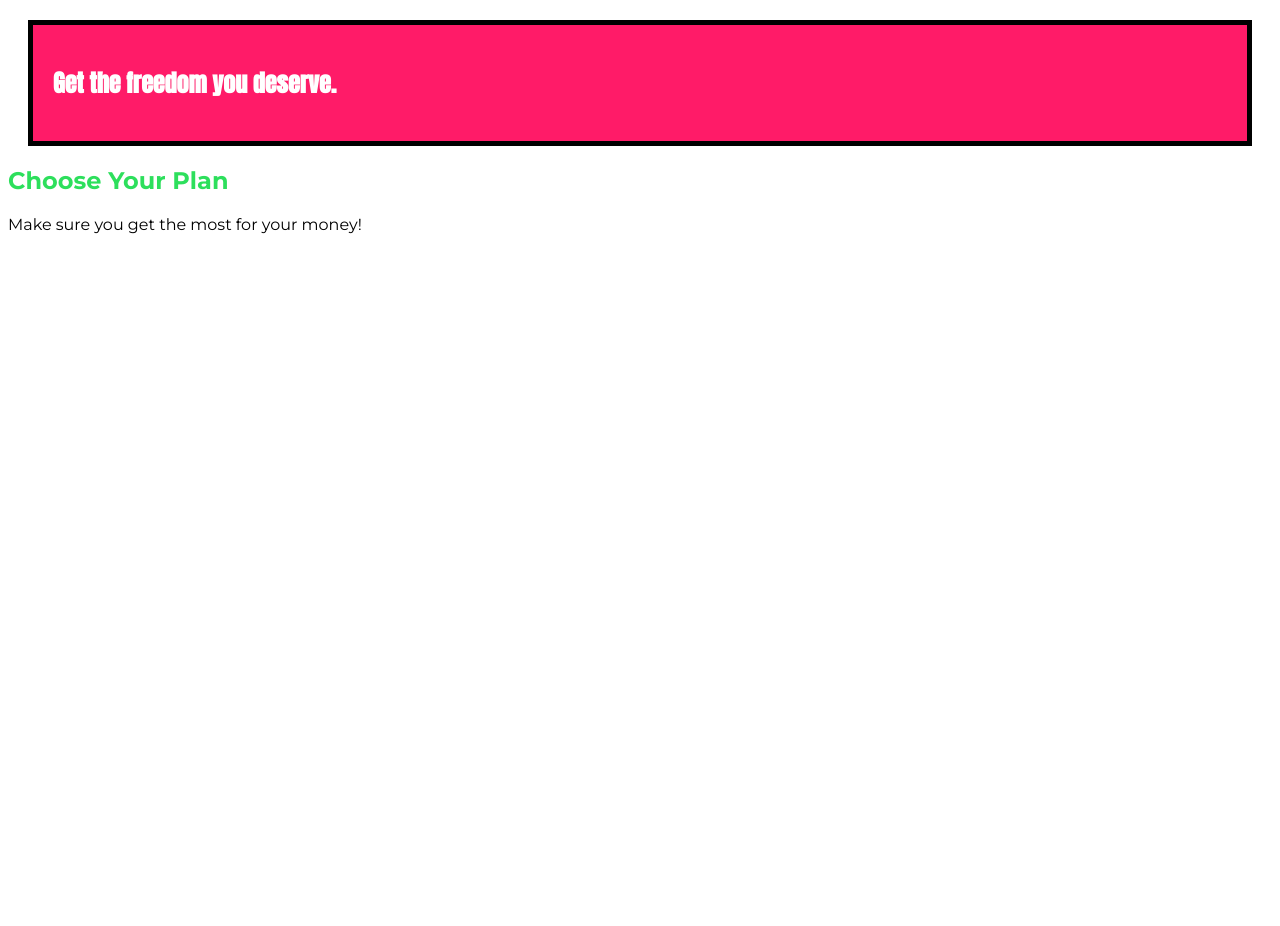
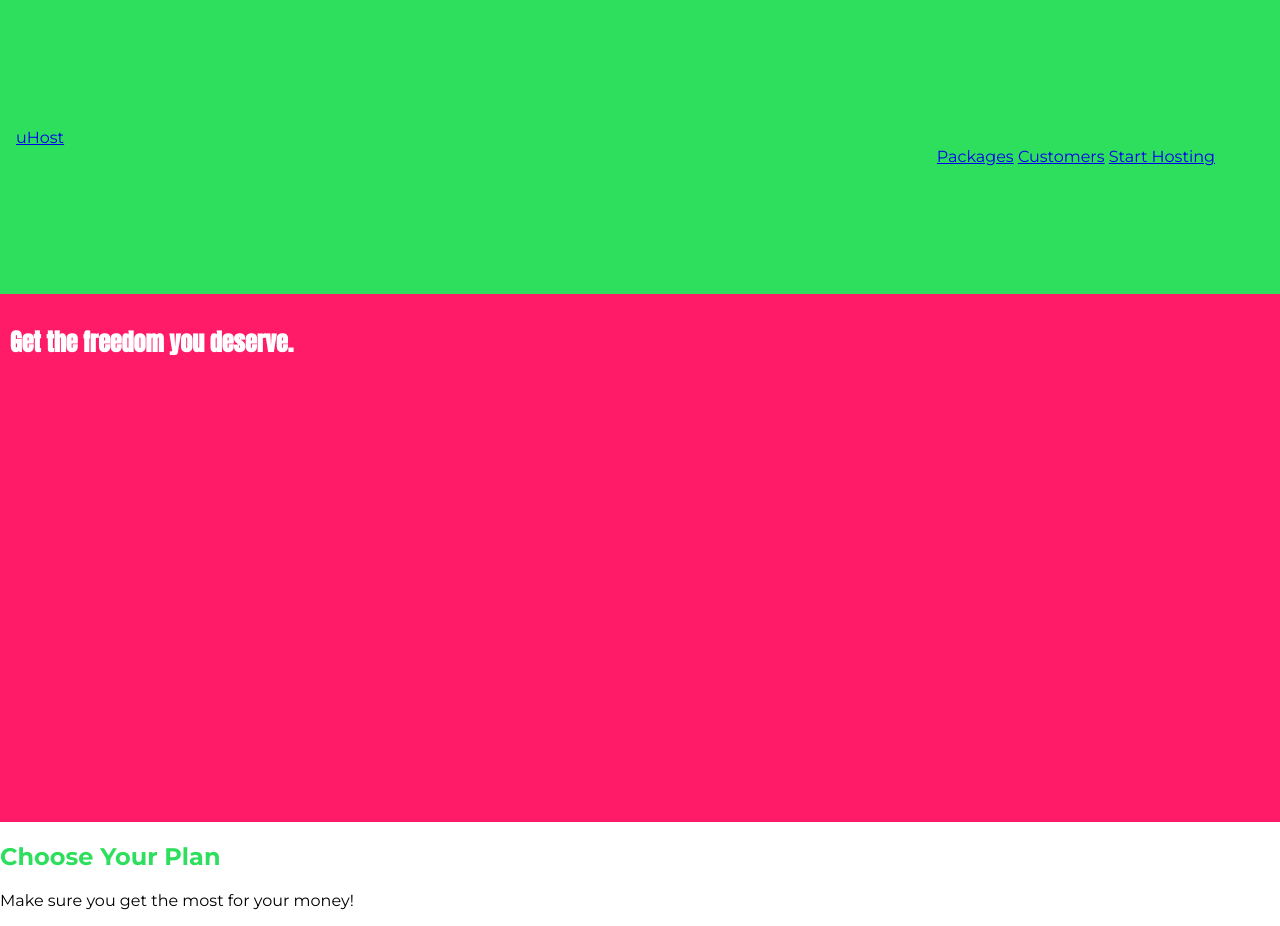
Before and after one commit to cucumberslice/css-boot-camp, a plain HTML site: page basics-01-understanding-the-course-project-starting-code/index.html in a window 1280 px wide. Before the commit the page ends 800 px from the top, so only its background shows below. Drawn offline with Linux system fonts and the light colour scheme.

Commit message:
css box model

```diff
--- a/basics-01-understanding-the-course-project-starting-code/index.html
+++ b/basics-01-understanding-the-course-project-starting-code/index.html
@@ -19,6 +19,26 @@
   </head>
 
   <body>
+    <header class="main-header">
+      <div>
+        <a href="index.html">
+          uHost
+        </a>
+      </div>
+      <nav class="main-nav">
+        <ul class="main-nav__items">
+          <li class="main-nav__item">
+            <a href="packages/index.html">Packages</a>
+          </li>
+          <li class="main-nav__item">
+            <a href="customers/index.html">Customers</a>
+          </li>
+          <li class="main-nav__item">
+            <a href="start-hosting/index.html">Start Hosting</a>
+          </li>
+        </ul>
+      </nav>
+    </header>
     <main>
       <section id="product-overview">
         <h1>Get the freedom you deserve.</h1>
--- a/basics-01-understanding-the-course-project-starting-code/main.css
+++ b/basics-01-understanding-the-course-project-starting-code/main.css
@@ -1,12 +1,17 @@
+* {
+  box-sizing: border-box;
+}
+
 body {
   font-family: 'Montserrat', sans-serif;
+  margin: 0;
 }
 
 #product-overview {
   background: #ff1b68;
-  padding: 20px;
-  border: 5px black solid;
-  margin: 20px;
+  padding: 10px;
+  width: 100%;
+  height: 528px;
 }
 
 .section-title {
@@ -17,3 +22,29 @@ body {
   color: white;
   font-family: "Anton", sans-serif;
 }
+
+.main-header {
+  width: 100%;
+  background: #2ddf5c;
+  padding: 8pc 16px;
+}
+
+.main-header > div {
+  display: inline-block;
+}
+
+.main-nav {
+  display: inline-block;
+  text-align: right;
+  width: calc(100% - 49px);
+}
+
+.main-nav__items {
+  margin: 0;
+  padding: 0;
+  list-style: none;
+}
+
+.main-nav__item {
+  display: inline-block;
+}
```
